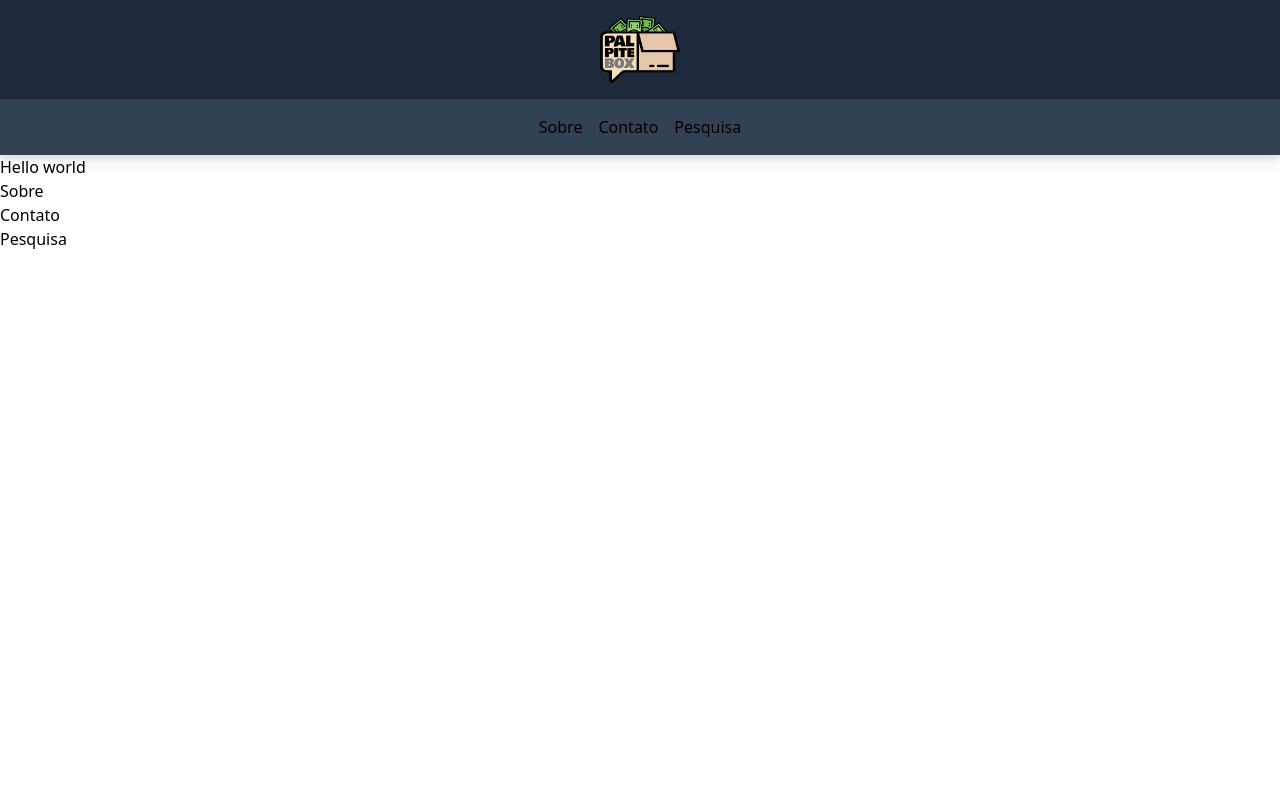
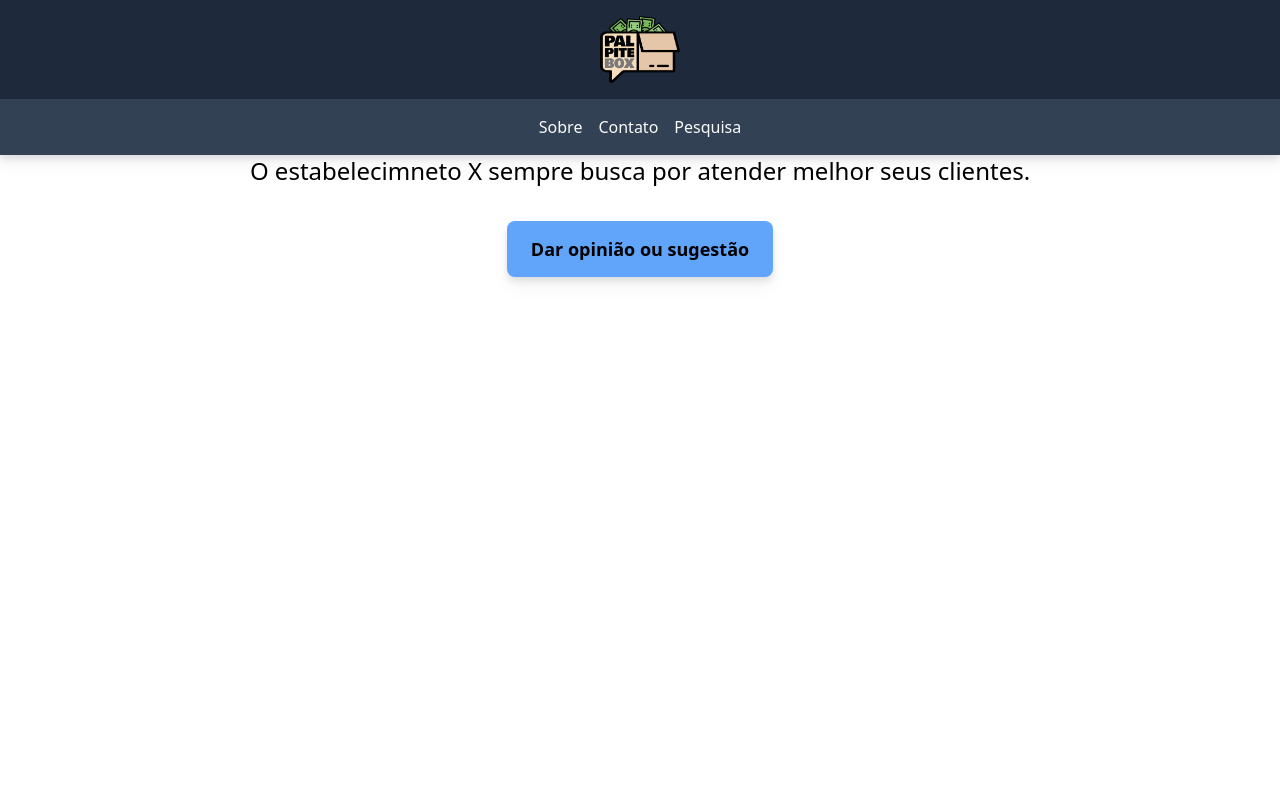
Before and after one commit to jvmhonorato/My-opinion, a Next.js app: page / in a window 1280 px wide. Shown: the top 800 px of the page. Built offline with nearby package versions, Linux system fonts and the light colour scheme.

Commit message:
Created the component layout.js
created layout,js component with {children}props and transfer the component header and footer to him an later import back o _app.js only the layout.js component

```diff
--- a/components/footer/index.js
+++ b/components/footer/index.js
@@ -4,7 +4,7 @@ const Footer = () => {
     return (
         <div className= 'bg-slate-800 p-4'>
             <div className='container mx-auto ' >
-                Footer
+            <p className= 'font-semibold text-center text-gray-50'><span>PalpiteBox</span> &copy; 2022</p>
 
             </div>
         </div>
--- a/components/header/index.js
+++ b/components/header/index.js
@@ -7,20 +7,23 @@ return(
   <React.Fragment>
     <div className= 'bg-slate-800 p-4 drop-shadow-lg'>
     <div className='container mx-auto '>
-       <img className='mx-auto' src="/logo_palpitebox.png" height="80" width="80"/>
+      <Link href='/'><a>
+      <img className='mx-auto' src="/logo_palpitebox.png" height="80" width="80"/>
+        </a></Link>
+
     </div>
   </div>
   <div className= 'bg-slate-700 p-4 drop-shadow-lg text-center' >
             <Link href="/about" >
-                <a className='px-2 hover:underline'>Sobre</a>
+                <a className='px-2 hover:underline text-gray-50'>Sobre</a>
             </Link>
 
             <Link href="/contact" >
-                <a className='px-2 hover:underline'>Contato</a>
+                <a className='px-2 hover:underline text-gray-50'>Contato</a>
             </Link>
 
             <Link href="/search" >
-                <a className='px-2 hover:underline'>Pesquisa</a>
+                <a className='px-2 hover:underline text-gray-50'>Pesquisa</a>
             </Link>
 
   </div>
--- /dev/null
+++ b/components/layout/index.js
@@ -0,0 +1,17 @@
+import React, { Children } from 'react';
+import Footer from '../footer';
+import Header from '../header';
+
+const Layout = ({children}) => {
+    return (
+        <div >
+          <Header/>
+           <div className='container mx-auto h-screen' >
+            {children}
+           </div>
+           <Footer/>
+
+        </div>
+    )
+}
+export default Layout
--- a/pages/_app.js
+++ b/pages/_app.js
@@ -1,19 +1,14 @@
 import React from 'react';
-import Footer from '../components/footer';
-import Header from '../components/header';
+import Layout from '../components/layout';
+
 
 import '../css/styles.css'
 
 const MyApp = ({ Component, pageProps }) => {
     return (
-        <div >
-          <Header/>
-           <div className='container mx-auto h-screen' >
-              <Component {...pageProps}/>
-           </div>
-           <Footer/>
-
-        </div>
+        <Layout>
+          <Component {...pageProps}/>
+        </Layout>
 
 
     )
--- a/pages/index.js
+++ b/pages/index.js
@@ -4,21 +4,14 @@ import Link from 'next/link';
 const Index = () => {
     return (
     <div>
-        <h1>Hello world</h1>
-        <div>
-            <Link href="/about" >
-                <a>Sobre</a>
-            </Link>
-            <br/>
-            <Link href="/contact" >
-                <a>Contato</a>
-            </Link>
-            <br/>
-            <Link href="/search" >
-                <a>Pesquisa</a>
+        <h1 className="mt-13 text-center text-2xl" >O estabelecimneto X sempre busca por atender melhor seus clientes.</h1>
+        <div className='text-center my-12  '>
+            <Link href="/">
+                <a className='bg-blue-400 px-6 py-4 font-bolt rounded-lg drop-shadow-lg hover:drop-shadow-2xl font-bold text-lg '>Dar opinião ou sugestão</a>
             </Link>
         </div>
     </div>
+
     )
 }
 
```
Also changed, not shown: Tutorial.txt.
